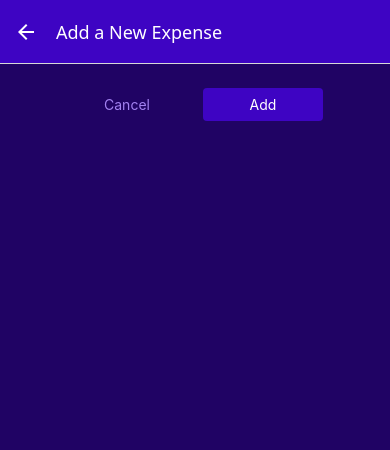
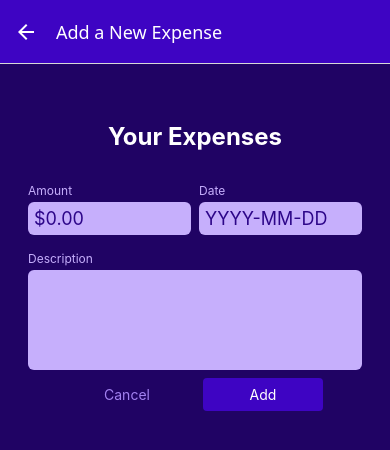
Before and after one commit to lexkirik/ExpansesApp, a React Native app: screen /ManageExpenses in a window 390 px wide. Shown: the top 450 px of the page. Built offline with nearby package versions, Linux system fonts and the light colour scheme.

Commit message:
added inputs

```diff
--- /dev/null
+++ b/components/ExpenseForm.js
@@ -0,0 +1,78 @@
+import { StyleSheet, Text, View } from "react-native";
+import Input from "./Input";
+import { useState } from "react";
+
+function ExpenseForm() {
+  const [inputValues, setInputValues] = useState({
+    amount: "",
+    date: "",
+    description: "",
+  });
+
+  function inputChangeHandler(inputIdentifier, enteredValue) {
+    setInputValues((currentInput) => {
+      return {
+        ...currentInput,
+        [inputIdentifier]: enteredValue,
+      };
+    });
+  }
+
+  return (
+    <View style={styles.form}>
+      <Text style={styles.title}>Your Expenses</Text>
+      <View style={styles.rowContainer}>
+        <Input
+          style={styles.rowInput}
+          label="Amount"
+          textInputConfig={{
+            keyBoardType: "decimal-pad",
+            placeholder: "$0.00",
+            onChangeText: inputChangeHandler.bind(this, "amount"),
+            value: inputValues.amount,
+          }}
+        />
+        <Input
+          style={styles.rowInput}
+          label="Date"
+          textInputConfig={{
+            placeholder: "YYYY-MM-DD",
+            maxLength: 10,
+            onChangeText: inputChangeHandler.bind(this, "date"),
+            value: inputValues.date,
+          }}
+        />
+      </View>
+      <Input
+        label="Description"
+        textInputConfig={{
+          multiline: true,
+          onChangeText: inputChangeHandler.bind(this, "description"),
+          value: inputValues.description,
+        }}
+      />
+    </View>
+  );
+}
+
+export default ExpenseForm;
+
+const styles = StyleSheet.create({
+  form: {
+    marginTop: 10,
+  },
+  title: {
+    color: "white",
+    fontSize: 24,
+    fontWeight: "bold",
+    marginVertical: 24,
+    textAlign: "center",
+  },
+  rowContainer: {
+    flexDirection: "row",
+    justifyContent: "space-between",
+  },
+  rowInput: {
+    flex: 1,
+  },
+});
--- /dev/null
+++ b/components/Input.js
@@ -0,0 +1,41 @@
+import { StyleSheet, Text, TextInput, View } from "react-native";
+import { GlobalStyles } from "../constants/styles";
+
+function Input({ label, style, textInputConfig }) {
+  const inputStyles = [styles.input];
+  if (textInputConfig && textInputConfig.multiline) {
+    inputStyles.push(styles.inputMultiline);
+  }
+
+  return (
+    <View style={[styles.container, style]}>
+      <Text style={styles.label}>{label}</Text>
+      <TextInput {...textInputConfig} style={inputStyles} />
+    </View>
+  );
+}
+
+export default Input;
+
+const styles = StyleSheet.create({
+  container: {
+    marginHorizontal: 4,
+    marginVertical: 8,
+  },
+  label: {
+    fontSize: 12,
+    color: GlobalStyles.colors.primary100,
+    marginBottom: 4,
+  },
+  input: {
+    backgroundColor: GlobalStyles.colors.primary100,
+    padding: 6,
+    borderRadius: 6,
+    fontSize: 18,
+    color: GlobalStyles.colors.primary700,
+  },
+  inputMultiline: {
+    minHeight: 100,
+    textAlignVertical: "top",
+  },
+});
--- a/screens/ManageExpenses.js
+++ b/screens/ManageExpenses.js
@@ -5,6 +5,7 @@ import { GlobalStyles } from "../constants/styles";
 import { StyleSheet } from "react-native";
 import CustomButton from "../components/CustomButton";
 import { ExpensesContext } from "../store/expenses-contex";
+import ExpenseForm from "../components/ExpenseForm";
 
 function ManageExpenses({ route, navigation }) {
   const expensesContext = useContext(ExpensesContext);
@@ -45,6 +46,7 @@ function ManageExpenses({ route, navigation }) {
 
   return (
     <View style={styles.container}>
+      <ExpenseForm />
       <View style={styles.buttons}>
         <CustomButton mode="flat" onPress={cancelHandelr} style={styles.button}>
           Cancel
```
